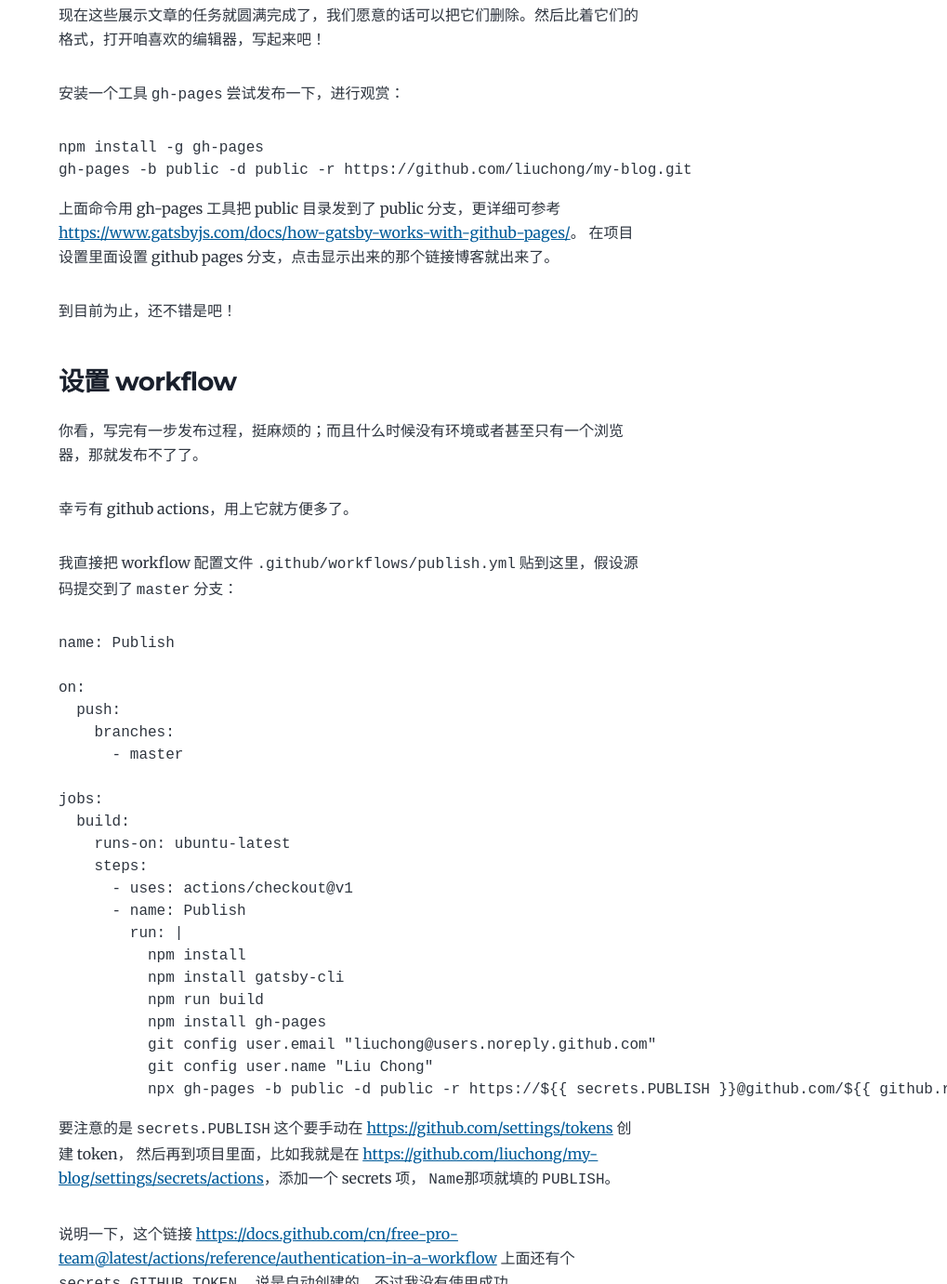
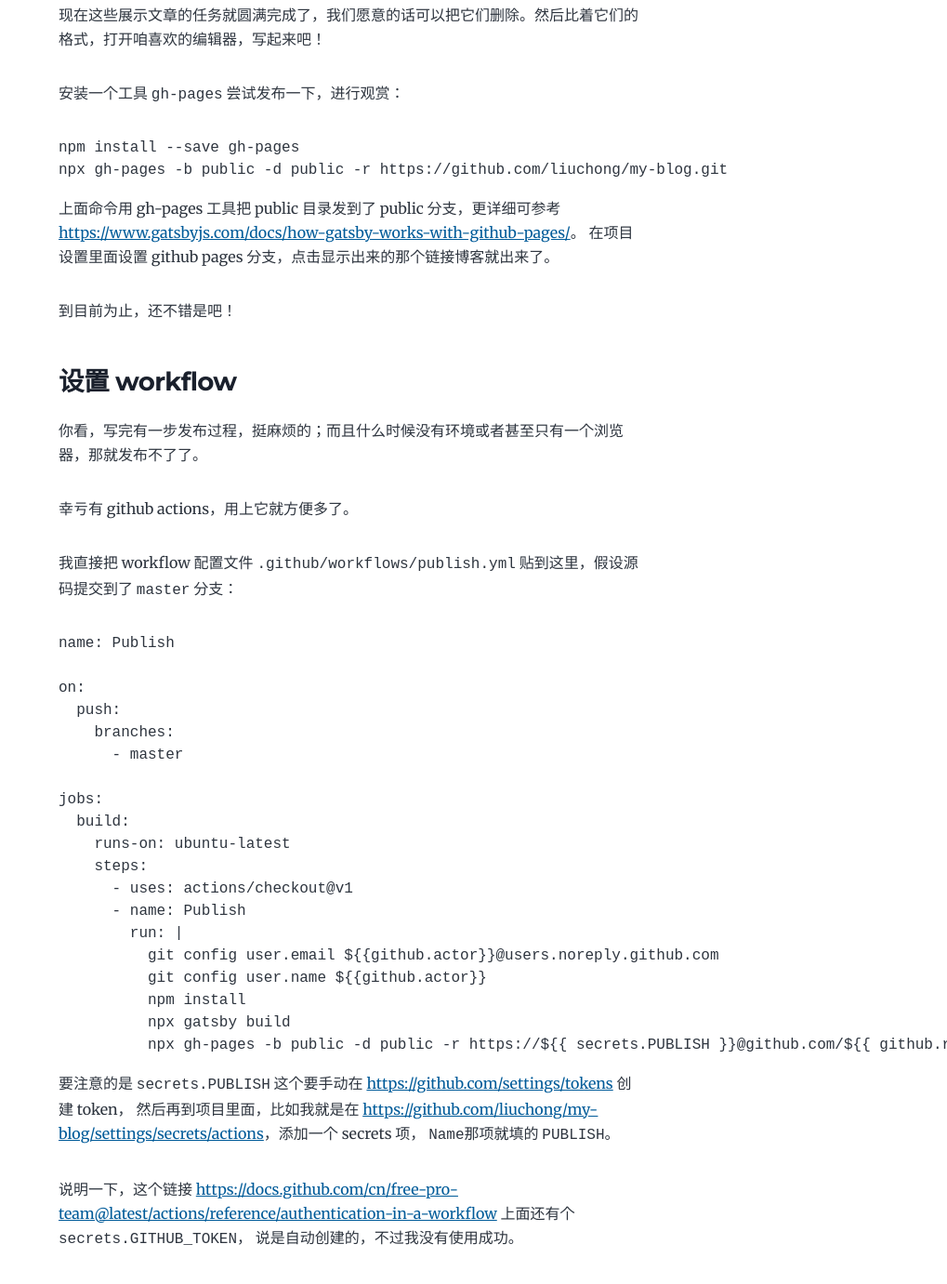
Before and after one commit to liuchong/myblog, a Gatsby site: page /write-and-publish-blog-with-gatsby-and-github-workflow/ in a window 1280 px wide. Shown: the part 1509-2890 px from the top of the page at 93% size, without its empty margins (261-1280 px from the left). Built offline with nearby package versions, Linux system fonts and the light colour scheme; Gatsby itself is replaced by a stand-in of ours; some packages are replaced by stand-ins of ours; code samples lack their colours.

Commit message:
Config git with default github actor

````diff
--- a/content/blog/write-and-publish-blog-with-gatsby-and-github-workflow/index.md
+++ b/content/blog/write-and-publish-blog-with-gatsby-and-github-workflow/index.md
@@ -59,8 +59,8 @@ This is my first post on my new fake blog! How exciting!
 安装一个工具 `gh-pages` 尝试发布一下，进行观赏：
 
 ```
-npm install -g gh-pages
-gh-pages -b public -d public -r https://github.com/liuchong/my-blog.git
+npm install --save gh-pages
+npx gh-pages -b public -d public -r https://github.com/liuchong/my-blog.git
 ```
 
 上面命令用 gh-pages 工具把 public 目录发到了 public 分支，更详细可参考 <https://www.gatsbyjs.com/docs/how-gatsby-works-with-github-pages/>。
@@ -91,12 +91,10 @@ jobs:
       - uses: actions/checkout@v1
       - name: Publish
         run: |
+          git config user.email ${{github.actor}}@users.noreply.github.com
+          git config user.name ${{github.actor}}
           npm install
-          npm install gatsby-cli
-          npm run build
-          npm install gh-pages
-          git config user.email "liuchong@users.noreply.github.com"
-          git config user.name "Liu Chong"
+          npx gatsby build
           npx gh-pages -b public -d public -r https://${{ secrets.PUBLISH }}@github.com/${{ github.repository }}
 ```
 
````
Also changed, not shown: package.json (+18 -17 lines), .github/workflows/publish.yml, 1 other file.
